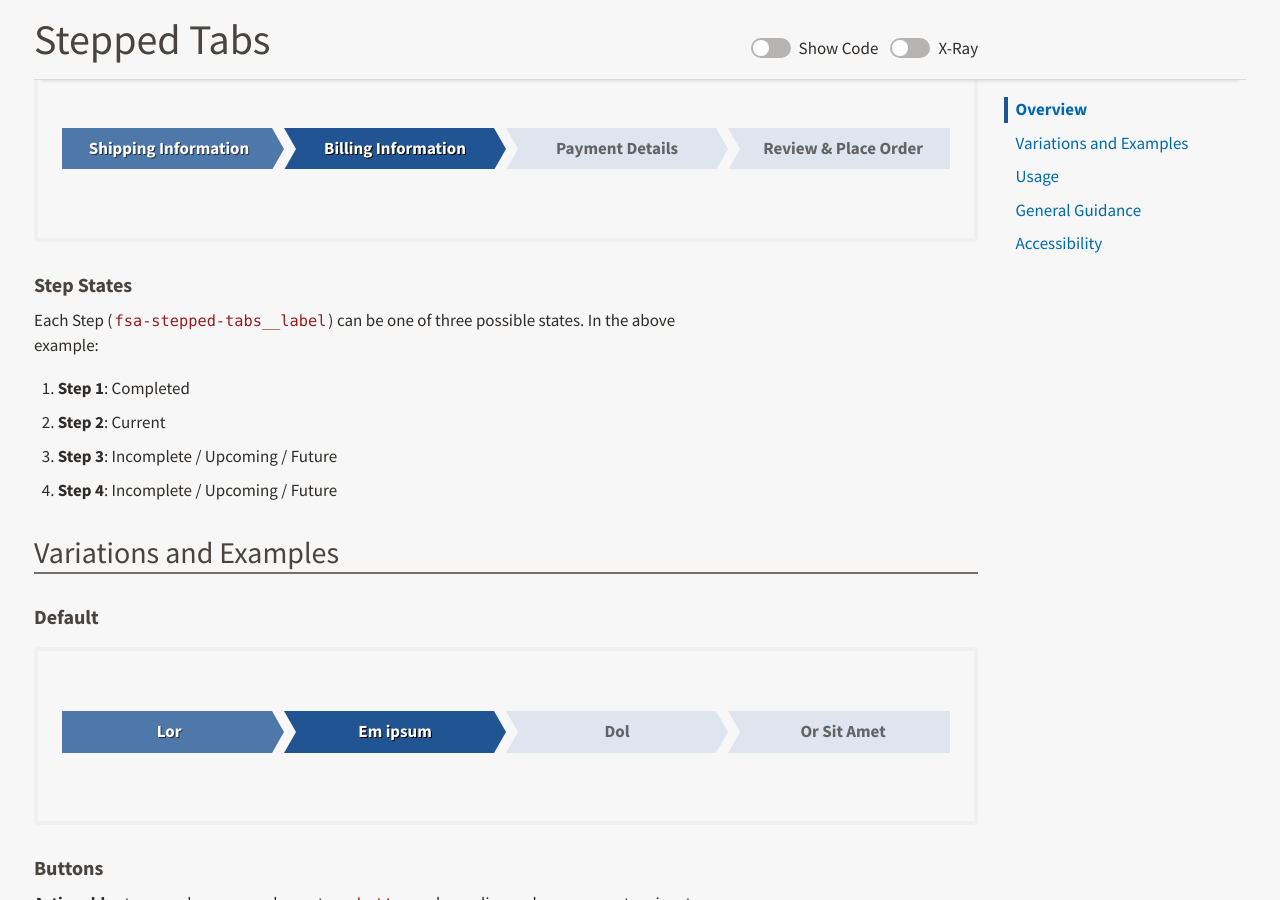
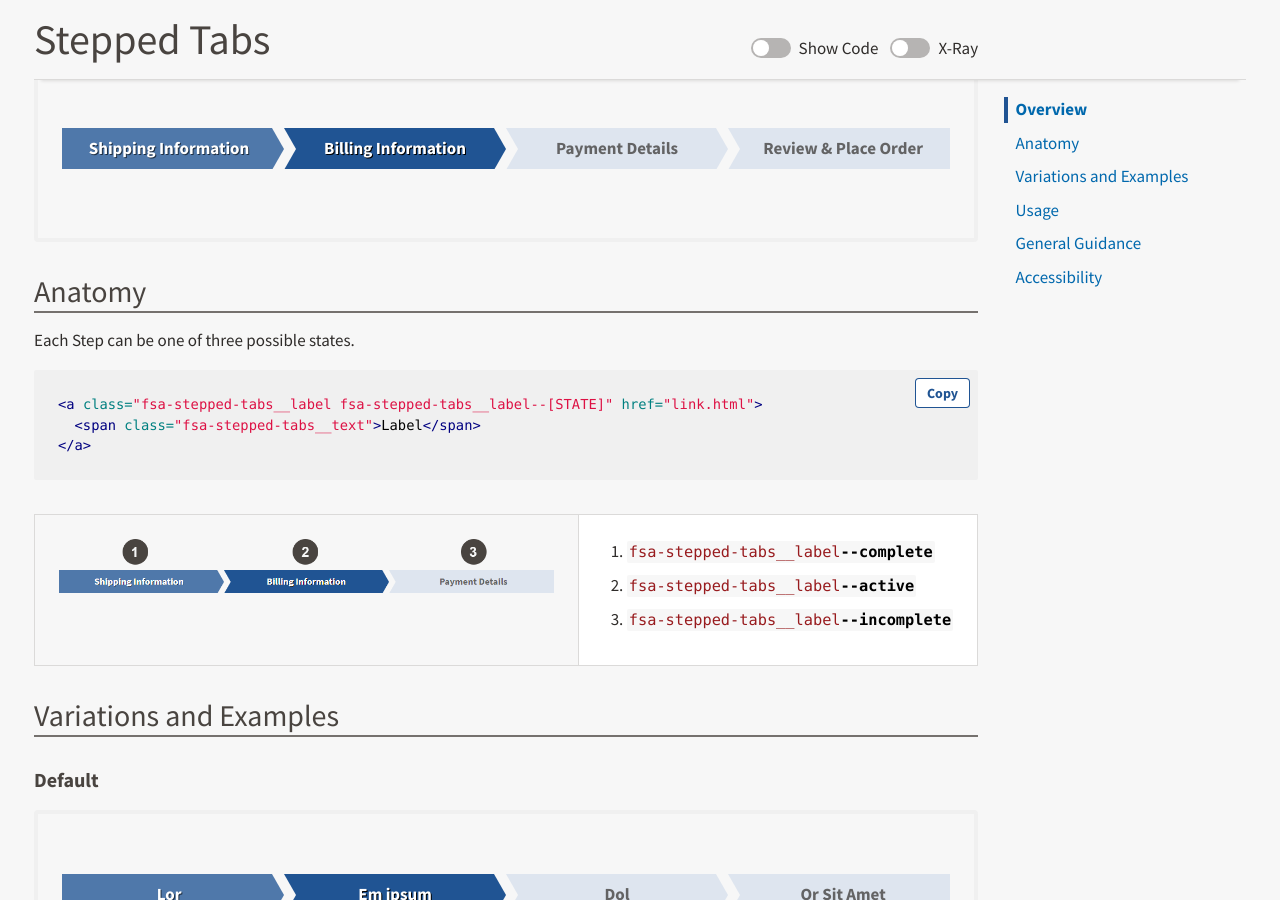
Before and after one commit to USDA-FSA/fsa-design-system, a Jekyll site: the page built from components/stepped-tabs/index.md, in a window 1280 px wide and 900 px high, scrolled down 471 px. Built offline with Jekyll 4.4.1, drawn with Linux system fonts in a browser that asks for light colours.

Commit message:
Anatomy: Stepped Tabs [closes #388]

````diff
--- a/components/stepped-tabs/index.md
+++ b/components/stepped-tabs/index.md
@@ -39,14 +39,27 @@ jump_menu: true
   </nav>
 </div>
 
-### Step States
+## Anatomy
 
-Each Step (`fsa-stepped-tabs__label`) can be one of three possible states. In the above example:
+Each Step can be one of three possible states.
 
-1. **Step 1**: Completed
-1. **Step 2**: Current
-1. **Step 3**: Incomplete / Upcoming / Future
-1. **Step 4**: Incomplete / Upcoming / Future
+```html
+<a class="fsa-stepped-tabs__label fsa-stepped-tabs__label--[STATE]" href="link.html">
+  <span class="fsa-stepped-tabs__text">Label</span>
+</a>
+```
+
+{% capture anatomy__markers %}
+
+1. <nobr><code>fsa-stepped-tabs__label<strong>--complete</strong></code></nobr>
+1. <nobr><code>fsa-stepped-tabs__label<strong>--active</strong></code></nobr>
+1. <nobr><code>fsa-stepped-tabs__label<strong>--incomplete</strong></code></nobr>
+
+{% endcapture %}
+
+{% assign anatomy__image-off = "stepped-tabs.png" %}
+
+{% include anatomy.html %}
 
 ## Variations and Examples
 
````
Also changed, not shown: img/anatomy/stepped-tabs.png (added).
